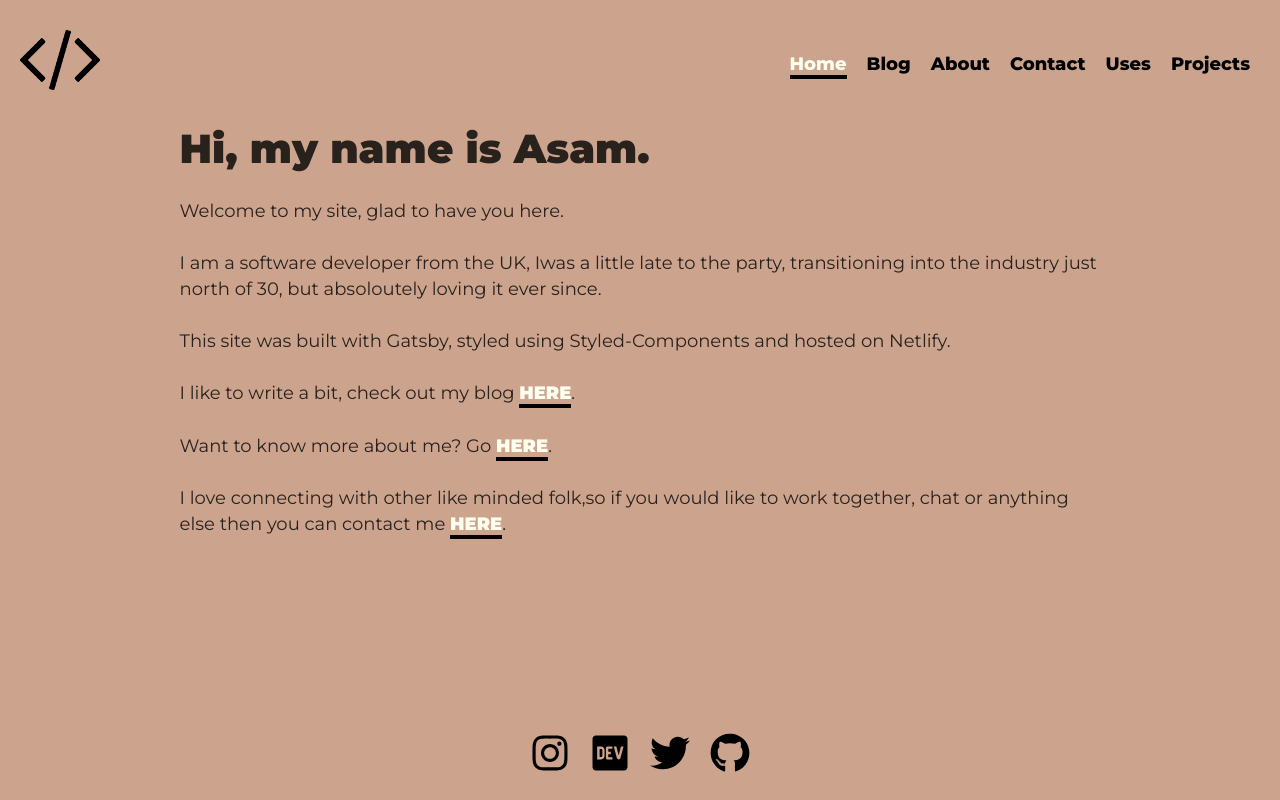
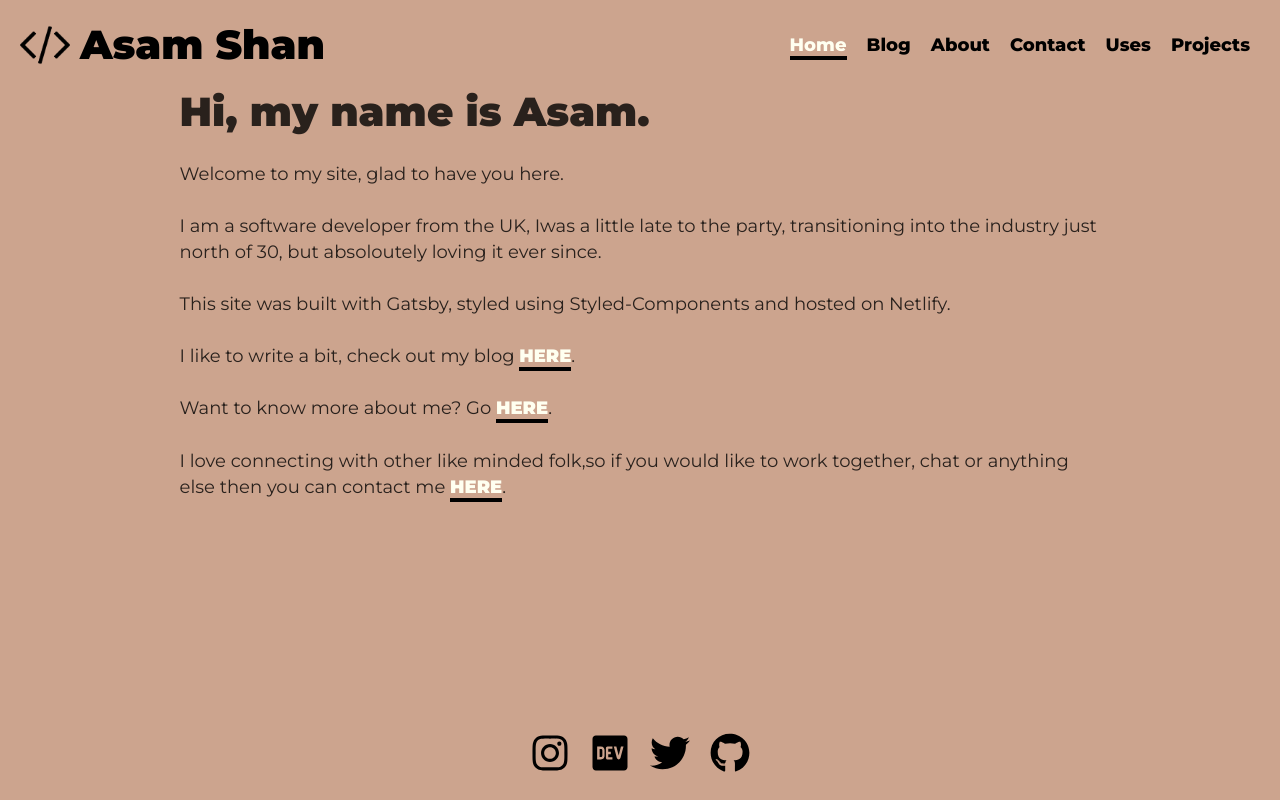
Before and after one commit to shan8851/personal-site, a Gatsby site: page / in a window 1280 px wide. Built offline with nearby package versions, Linux system fonts and the light colour scheme; Gatsby itself is replaced by a stand-in of ours.

Commit message:
updating nav

```diff
--- a/package.json
+++ b/package.json
@@ -8,7 +8,6 @@
     "babel-plugin-styled-components": "^1.10.6",
     "gatsby": "^2.18.12",
     "gatsby-image": "^2.2.34",
-    "gatsby-plugin-google-fonts": "^1.0.1",
     "gatsby-plugin-manifest": "^2.2.31",
     "gatsby-plugin-offline": "^3.0.27",
     "gatsby-plugin-prefetch-google-fonts": "^1.4.3",
--- a/src/components/header.js
+++ b/src/components/header.js
@@ -6,9 +6,10 @@ export default function Header() {
   return (
     <Nav>
       <div>
-        <Link to="/">
+        <LogoLink to="/">
           <NavLogo src={Logo} />
-        </Link>
+          <LogoFont>Asam Shan</LogoFont>
+        </LogoLink>
       </div>
       <div>
         <NavLink activeStyle={activeStyles} to="/">
@@ -41,6 +42,17 @@ const Nav = styled.nav`
   align-items: center;
 `
 
+const LogoFont = styled.h1`
+  margin: 0;
+`
+
+const LogoLink = styled(Link)`
+  display: flex;
+  align-items: center;
+  text-decoration: none;
+  color: #000000;
+`
+
 const NavLink = styled(props => <Link {...props} />)`
   font-family: Montserrat;
   font-weight: 800;
@@ -62,6 +74,7 @@ const activeStyles = {
 }
 
 const NavLogo = styled.img`
-  height: 10vh;
+  height: 50px;
   margin: 0;
+  padding-right: 10px;
 `
```
Also changed, not shown: 2 other files.
